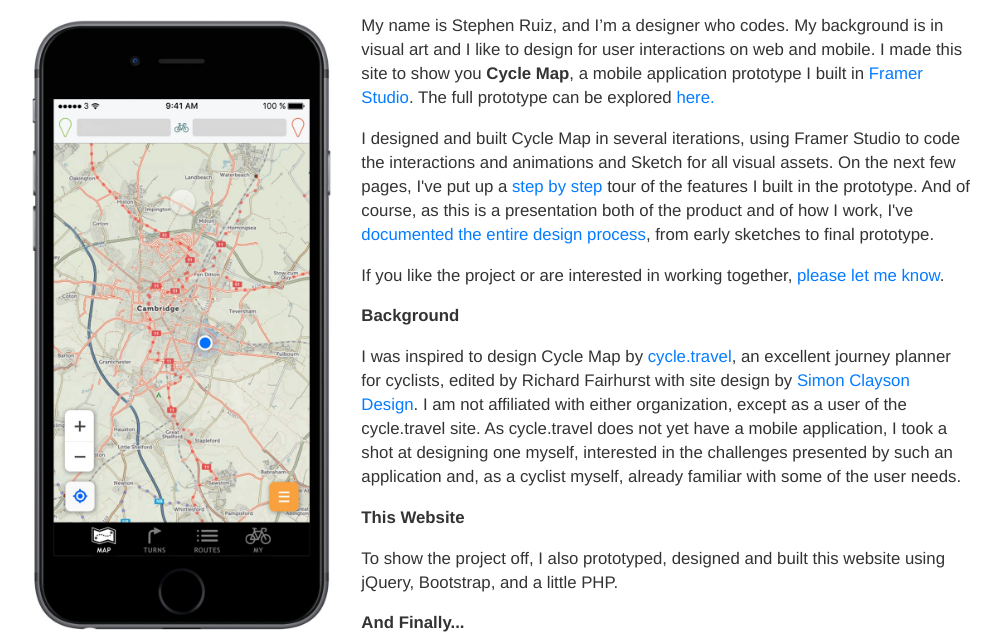
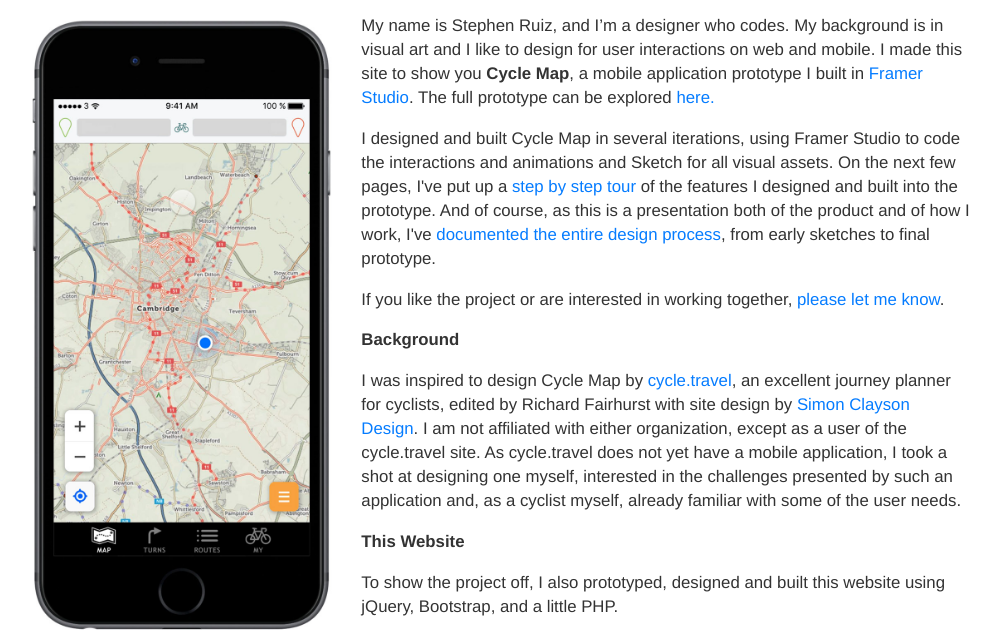
Before and after one commit to steveruizok/steveruizdotme, a PHP site: page / in a window 1280 px wide. Shown: the part 215-848 px from the top of the page, without its empty margins (142-1143 px from the left). Run offline with PHP 8.4, Linux system fonts and the light colour scheme; some libraries are stand-ins or nearby versions.

Commit message:
More text edits
I should decide these things before committing.

```diff
--- a/index.php
+++ b/index.php
@@ -23,7 +23,7 @@
 			<div id="body" class="col-12 col-lg-10">
 				<img src="images/blankScreen1.jpg" class="img-responsive demoImg">
 				<p>My name is Stephen Ruiz, and I’m a designer who codes. My background is in visual art and I like to design for user interactions on web and mobile. I made this site to show you <b>Cycle Map</b>, a mobile application prototype I built in <a href="https://framer.com/" alt="Framer Studio">Framer Studio</a>. The full prototype can be explored <a href="https://framer.cloud/cnuRj" alt="Cycle Map Framer Prototype">here.</a></p>
-				<p>I designed and built Cycle Map in several iterations, using Framer Studio to code the interactions and animations and Sketch for all visual assets. On the next few pages, I've put up a <a href="/cyclemap.html" alt="Cycle Map Demo">step by step</a> tour of the features I built in the prototype. And of course, as this is a presentation both of the product and of how I work, I've <a href="/cyclemapdesign.php" alt="Design">documented the entire design process</a>, from early sketches to final prototype.</p>
+				<p>I designed and built Cycle Map in several iterations, using Framer Studio to code the interactions and animations and Sketch for all visual assets. On the next few pages, I've put up a <a href="/cyclemap.html" alt="Cycle Map Demo">step by step tour</a> of the features I designed and built into the prototype. And of course, as this is a presentation both of the product and of how I work, I've <a href="/cyclemapdesign.php" alt="Design">documented the entire design process</a>, from early sketches to final prototype.</p>
 
 				<p>If you like the project or are interested in working together, <a href="#contact" alt="Contact">please let me know</a>.</p>
 				<p><b>Background</b></p>
```
